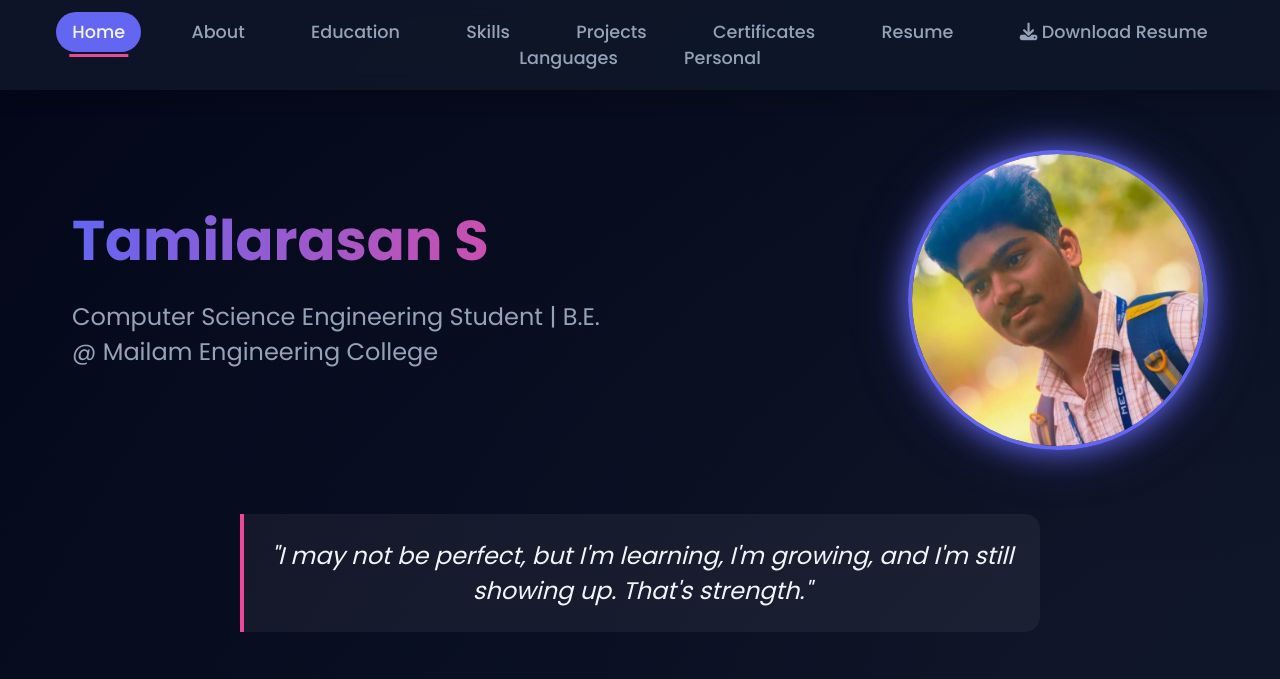
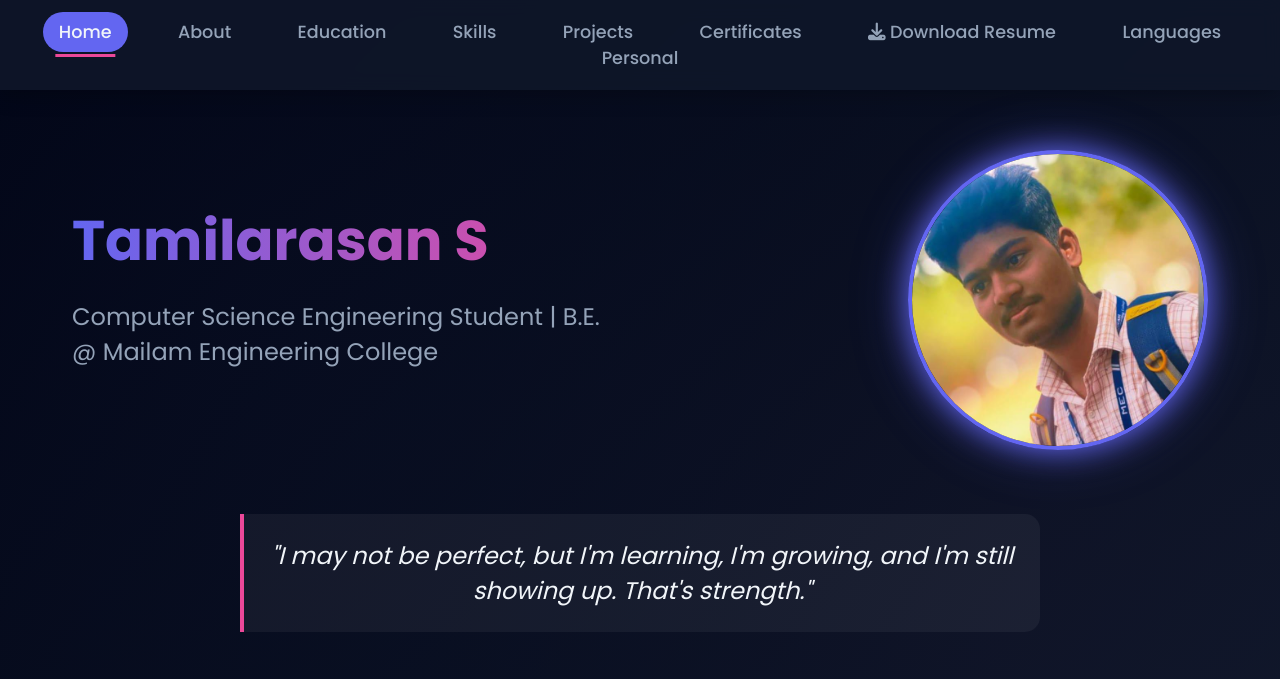
Before and after one commit to tamilcsengineer/portfolio-tamil, a plain HTML site: page index.html in a window 1280 px wide. Shown: the top 679 px of the page. Drawn offline with Linux system fonts and the light colour scheme.

Commit message:
Update index.html

```diff
--- a/index.html
+++ b/index.html
@@ -742,7 +742,7 @@
         <a href="#skills" class="nav-link" data-page="skills">Skills</a>
         <a href="#projects" class="nav-link" data-page="projects">Projects</a>
         <a href="#certificates" class="nav-link" data-page="certificates">Certificates</a>
-        <a href="resume.jpg" download class="nav-link">Resume</a>
+
         <a href="resume.jpg" download class="resume-btn">
     <i class="fas fa-download"></i> Download Resume
 </a>
```
